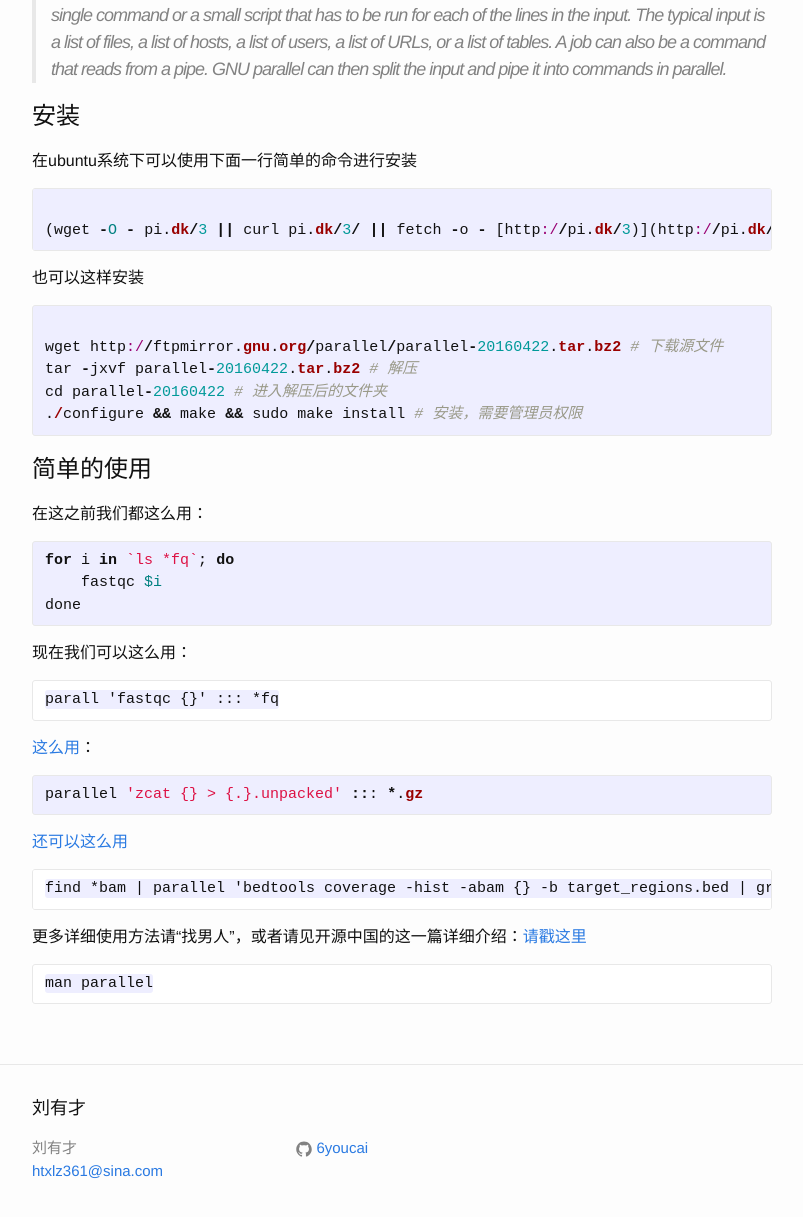
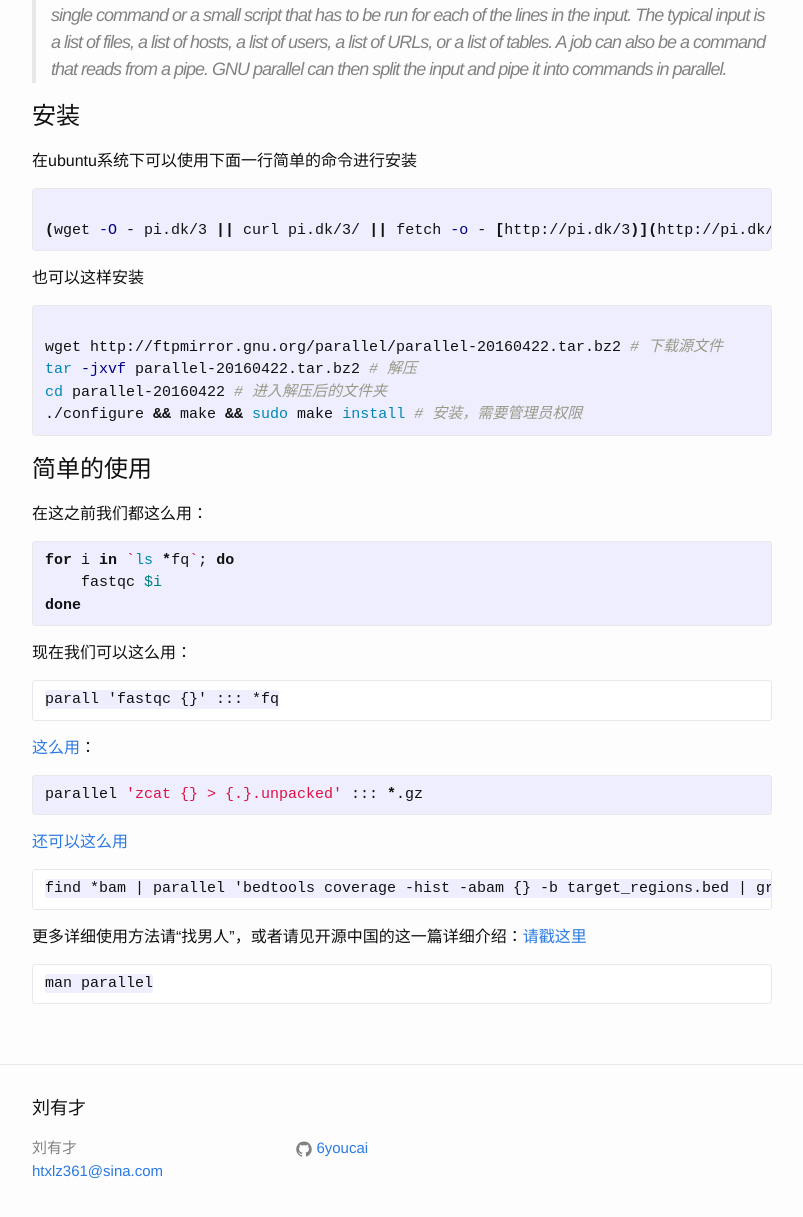
Before and after one commit to 6Youcai/6Youcai.github.io, a Jekyll site: the page built from _posts/2016-05-13-parallel.markdown, in a window 1280 px wide and 1400 px high, scrolled down 445 px. Shown: the part 158-1375 px from the top of the window, without its empty margins (238-1041 px from the left). Built offline with Jekyll 4.4.1, drawn with Linux system fonts in a browser that asks for light colours.

Commit message:
highlight bash not ruby

```diff
--- a/_posts/2016-05-13-parallel.markdown
+++ b/_posts/2016-05-13-parallel.markdown
@@ -15,13 +15,13 @@ date:   2016-05-12 20:04:10
 
 在ubuntu系统下可以使用下面一行简单的命令进行安装
 
-{% highlight ruby %}
+{% highlight bash %}
 (wget -O - pi.dk/3 || curl pi.dk/3/ || fetch -o - [http://pi.dk/3)](http://pi.dk/3)) | bash
 {% endhighlight %}
 
 也可以这样安装
 
-{% highlight ruby %}
+{% highlight bash %}
 wget http://ftpmirror.gnu.org/parallel/parallel-20160422.tar.bz2 # 下载源文件
 tar -jxvf parallel-20160422.tar.bz2 # 解压
 cd parallel-20160422 # 进入解压后的文件夹
@@ -32,7 +32,7 @@ cd parallel-20160422 # 进入解压后的文件夹
 
 在这之前我们都这么用：
 
-{% highlight ruby %}
+{% highlight bash %}
 for i in `ls *fq`; do
     fastqc $i
 done
@@ -45,7 +45,7 @@ done
 
  [这么用](https://www.biostars.org/p/63816/)：
 
-{% highlight ruby %}
+{% highlight bash %}
 parallel 'zcat {} > {.}.unpacked' ::: *.gz
 {% endhighlight %}
 
```
